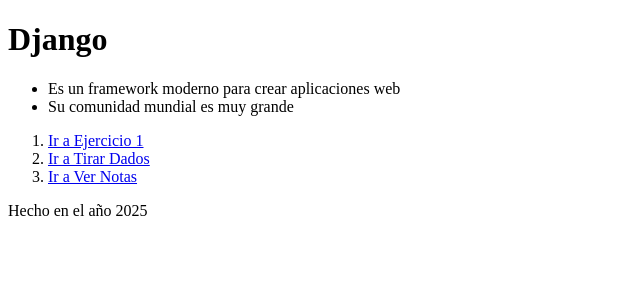
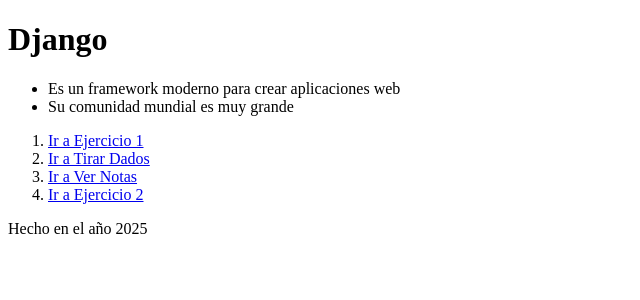
Before and after one commit to esthorace81/eit-django, a Django app: page / in a window 1280 px wide. Shown: the top 300 px of the page, without its empty margins (0-640 px from the left). Run offline with Django 5.2, Linux system fonts and the light colour scheme.

Commit message:
feat: ejercicio 2

```diff
--- a/src/config/urls.py
+++ b/src/config/urls.py
@@ -29,4 +29,5 @@
     path("tirar-dado/", views.tirar_dado),
     path("ejercicio-1/", views.ejercicio_1),
     path("ver-notas/", views.ver_notas),
+    path("ejercicio-2/", views.ejercicio_2),
 ]
--- a/src/core/templates/core/index.html
+++ b/src/core/templates/core/index.html
@@ -1,5 +1,5 @@
 <!DOCTYPE html>
-<html lang="en">
+<html lang="es">
 <head>
     <meta charset="UTF-8">
     <meta name="viewport" content="width=device-width, initial-scale=1.0">
@@ -16,6 +16,7 @@
             <li><a href="ejercicio-1">Ir a Ejercicio 1</a></li>
             <li><a href="tirar-dado">Ir a Tirar Dados</a></li>
             <li><a href="ver-notas">Ir a Ver Notas</a></li>
+            <li><a href="ejercicio-2">Ir a Ejercicio 2</a></li>
         </ol>
     </main>
     <footer>
--- a/src/core/views.py
+++ b/src/core/views.py
@@ -50,3 +50,12 @@
 def ver_notas(request):
     lista_notas = [10, 8, 3, 7, 4, 5, 8]
     return render(request, "core/notas.html", {"notas": lista_notas})
+
+
+def ejercicio_2(request):
+    usuarios = [
+        {"nombre": "juan", "email": "juan@django"},
+        {"nombre": "pedro", "email": "pedro@django"},
+        {"nombre": "maria", "email": "maria@django"},
+    ]
+    return render(request, "core/ejercicio_2.html", {"usuarios": usuarios})
```
